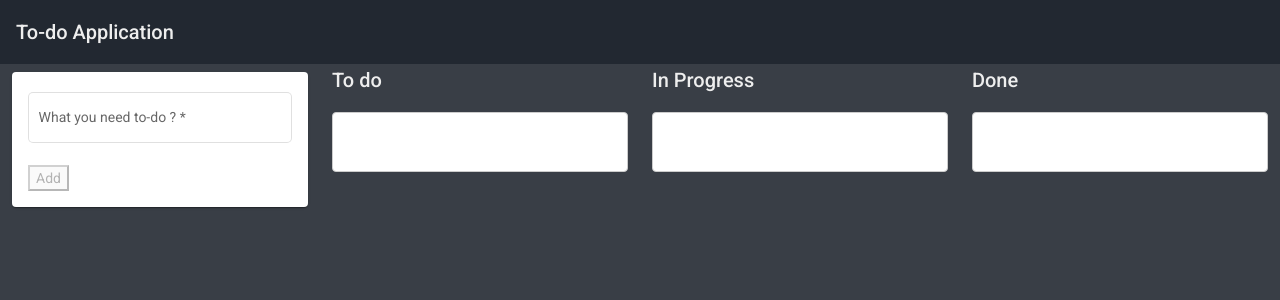
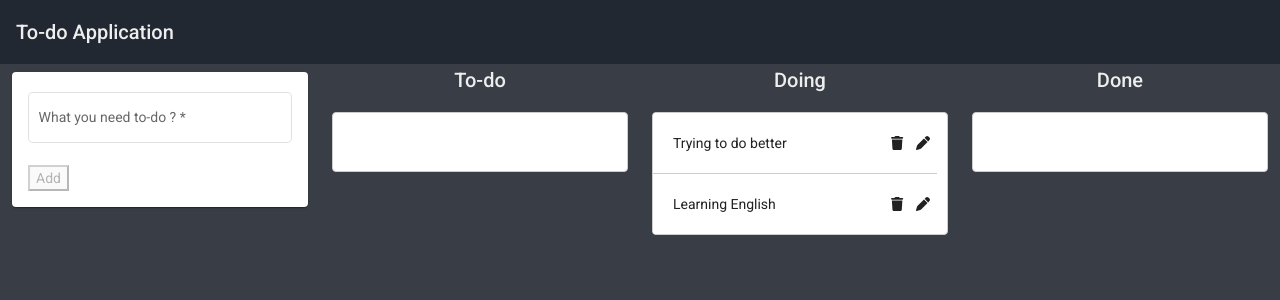
Before and after one commit to quinton2k/to-do, an Angular app: page / in a window 1280 px wide. Shown: the top 300 px of the page. Built offline with nearby package versions, Linux system fonts and the light colour scheme.

Commit message:
adding FA, icon for delete and edit

```diff
--- a/package.json
+++ b/package.json
@@ -20,6 +20,9 @@
     "@angular/platform-browser": "^14.0.0",
     "@angular/platform-browser-dynamic": "^14.0.0",
     "@angular/router": "^14.0.0",
+    "@fortawesome/angular-fontawesome": "^0.11.1",
+    "@fortawesome/free-solid-svg-icons": "^6.1.1",
+    "font-awesome": "^4.7.0",
     "rxjs": "~7.5.0",
     "tslib": "^2.3.0",
     "zone.js": "~0.11.4"
--- a/src/app/app.module.ts
+++ b/src/app/app.module.ts
@@ -14,7 +14,7 @@ import { MatInputModule } from '@angular/material/input';
 import { MatButtonModule } from '@angular/material/button';
 import { ReactiveFormsModule } from '@angular/forms';
 import { DragDropModule } from '@angular/cdk/drag-drop';
-
+import { FontAwesomeModule } from '@fortawesome/angular-fontawesome';
 @NgModule({
   declarations: [
     AppComponent,
@@ -31,7 +31,8 @@ import { DragDropModule } from '@angular/cdk/drag-drop';
     MatFormFieldModule,
     MatInputModule,
     MatButtonModule,
-    DragDropModule
+    DragDropModule,
+    FontAwesomeModule
   ],
   providers: [],
   bootstrap: [AppComponent]
--- a/src/app/to-do/to-do.component.css
+++ b/src/app/to-do/to-do.component.css
@@ -1,3 +1,6 @@
+h2 {
+  text-align: center;
+}
 .mat-form-field {
     width: 100%;
 }
@@ -20,7 +23,8 @@
 }
 
 .example-box {
-  padding: 20px 10px;
+  padding: 20px;
+  margin-right: 10px;
   border-bottom: solid 1px #ccc;
   color: rgba(0, 0, 0, 0.87);
   display: flex;
@@ -33,6 +37,10 @@
   font-size: 14px;
 }
 
+.icon {
+  display: flex;
+  justify-content: space-between;
+}
 .cdk-drag-preview {
   box-sizing: border-box;
   border-radius: 4px;
--- a/src/app/to-do/to-do.component.html
+++ b/src/app/to-do/to-do.component.html
@@ -8,7 +8,7 @@
             <input class="input-search" autocomplete="off" formControlName="item" matInput placeholder="To-do">
           </mat-form-field>
           <h5 *ngIf="toDoForm.invalid && toDoForm.touched">Fill in this field before adding</h5>
-                    <button (click)="addTask()" color="primary"[disabled]="toDoForm.invalid">Add</button>
+          <button (click)="addTask()" color="primary" [disabled]="toDoForm.invalid">Add</button>
         </form>
       </mat-card>
     </div>
@@ -18,26 +18,31 @@
           <div class="col-4">
             <!-- todo -->
             <div class="example-container">
-                            <h2>To do</h2>
-                            <div
-                              cdkDropList
-                              [cdkDropListData]="tasks"
-                              class="example-list"
-                              (cdkDropListDropped)="drop($event)">
-                              <div class="example-box" *ngFor="let item of tasks" cdkDrag>{{ item.description }}</div>
+              <h2>To-do</h2>
+              <div cdkDropList [cdkDropListData]="tasks" class="example-list" (cdkDropListDropped)="drop($event)">
+                <div class="example-box" *ngFor="let item of tasks" cdkDrag>
+                  {{ item.description }}
+                  <div class="icon">
+                    <fa-icon [icon]="faTrash" style="margin-right: 50%"></fa-icon>
+                    <fa-icon [icon]="faPen"></fa-icon>
+                  </div>
+                </div>
+
               </div>
             </div>
           </div>
           <div class="col-4">
             <!-- in progress -->
             <div class="example-container">
-                          <h2>In Progress</h2>
-                          <div
-                            cdkDropList
-                            [cdkDropListData]="inProgress"
-                            class="example-list"
-                            (cdkDropListDropped)="drop($event)">
-                            <div class="example-box" *ngFor="let item of inProgress" cdkDrag>{{ item.description }}</div>
+              <h2>Doing</h2>
+              <div cdkDropList [cdkDropListData]="inProgress" class="example-list" (cdkDropListDropped)="drop($event)">
+                <div class="example-box" *ngFor="let item of inProgress" cdkDrag>
+                  {{ item.description }}
+                  <div class="icon">
+                    <fa-icon [icon]="faTrash" style="margin-right: 50%"></fa-icon>
+                    <fa-icon [icon]="faPen"></fa-icon>
+                  </div>
+                </div>
               </div>
             </div>
           </div>
@@ -45,12 +50,14 @@
             <!-- done -->
             <div class="example-container">
               <h2>Done</h2>
-                          <div
-                            cdkDropList
-                            [cdkDropListData]="done"
-                            class="example-list"
-                            (cdkDropListDropped)="drop($event)">
-                            <div class="example-box" *ngFor="let item of done" cdkDrag>{{ item.description }}</div>
+              <div cdkDropList [cdkDropListData]="done" class="example-list" (cdkDropListDropped)="drop($event)">
+                <div class="example-box" *ngFor="let item of done" cdkDrag>
+                  {{ item.description }}
+                  <div class="icon">
+                    <fa-icon [icon]="faTrash" style="margin-right: 50%"></fa-icon>
+                    <fa-icon [icon]="faPen"></fa-icon>
+                  </div>
+                </div>
               </div>
             </div>
           </div>
--- a/src/app/to-do/to-do.component.ts
+++ b/src/app/to-do/to-do.component.ts
@@ -2,16 +2,21 @@ import { CdkDragDrop, moveItemInArray, transferArrayItem } from '@angular/cdk/dr
 import { Component, OnInit } from '@angular/core';
 import { FormBuilder, FormGroup, Validators } from '@angular/forms';
 import { ITask } from '../model/task';
-
+import { faTrash, faPen } from '@fortawesome/free-solid-svg-icons';
 @Component({
   selector: 'app-to-do',
   templateUrl: './to-do.component.html',
   styleUrls: ['./to-do.component.css']
 })
 export class ToDoComponent implements OnInit {
+  faTrash = faTrash;
+  faPen = faPen;
   toDoForm!: FormGroup;
   tasks: ITask [] = [];
-  inProgress: ITask [] = [];
+  inProgress: ITask [] = [
+    {description: "Trying to do better", done: false},
+    {description: "Learning English", done: false}
+  ];
   done: ITask [] = [];
   constructor(private formBuilder: FormBuilder) { }
 
```
Also changed, not shown: 1 other file (tests, documents, lock files or other folders). Lines whose indentation alone changed are shown as unchanged.
